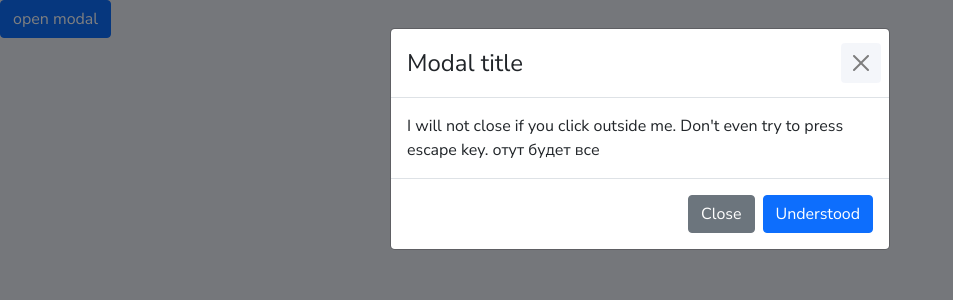
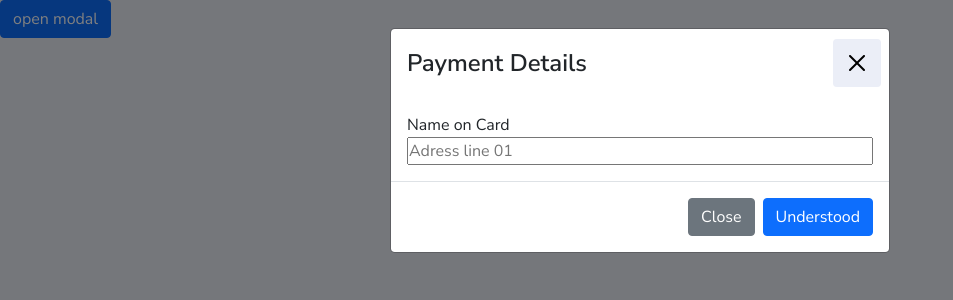
Before and after one commit to shevchenko126/dopomogatreba, a React (Create React App) app in the folder frontend/: page / in a window 1280 px wide. Both pictures are taken after a click on the button "open modal". Shown: the top 300 px of the page, without its empty margins (0-953 px from the left). Built offline with nearby package versions, Linux system fonts and the light colour scheme.

Commit message:
added: basic structure for modal window

```diff
--- a/frontend/src/components/contentBlocks/PaymentDetails/index.css
+++ b/frontend/src/components/contentBlocks/PaymentDetails/index.css
@@ -1,6 +1,30 @@
-.btn-close {
+@import url('https://fonts.googleapis.com/css2?family=Nunito+Sans:ital,wght@0,200;0,300;0,400;0,600;0,700;0,800;0,900;1,200;1,300;1,400;1,600;1,700;1,800;1,900&family=Nunito:ital,wght@0,200;0,300;0,400;0,500;0,600;0,700;0,800;0,900;1,200;1,300;1,400;1,500;1,600;1,700;1,800;1,900&display=swap');
+
+* {
+    margin: 0;
+    padding: 0;
+    font-family: 'Nunito Sans', sans-serif;
+    font-style: normal;
+    font-weight: 400;
+}
+
+.modal.show .modal-dialog {
+    width: 728px;
+}
+
+.modal-title {
+    font-weight: 600;
+}
+
+.modal-header {
+    border: none;
+}
+
+.modal-header .btn-close {
     background-color: #EBEEF7;
     height: 24px;
     width: 24px;
     padding: 12px;
+    color: #191F33;
+    opacity: 1;
 }
--- a/frontend/src/components/contentBlocks/PaymentDetails/index.js
+++ b/frontend/src/components/contentBlocks/PaymentDetails/index.js
@@ -25,13 +25,15 @@ const PaymentDetails = () => {
                 keyboard={false}
             >
                 <Modal.Header closeButton>
-                    <Modal.Title>Modal title</Modal.Title>
+                    <Modal.Title>Payment Details</Modal.Title>
                 </Modal.Header>
-                <Modal.Body>
-                    I will not close if you click outside me. Don't even try to press
-                    escape key.
-
-                    отут будет все
+                <Modal.Body className='d-flex flex-column'>
+                    <label htmlFor='nameOnCard'>Name on Card</label>
+                    <input
+                        type='text'
+                        id='nameOnCard'
+                        placeholder='Adress line 01'
+                    ></input>
                 </Modal.Body>
                 <Modal.Footer>
                     <Button variant="secondary" onClick={handleClose}>
```
